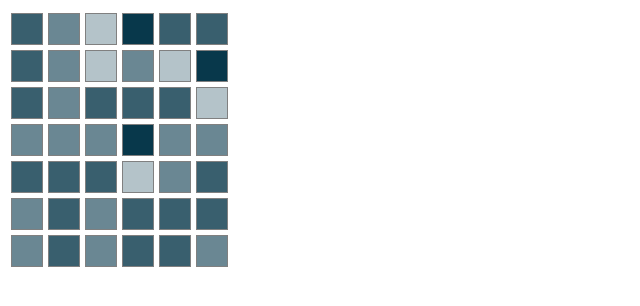
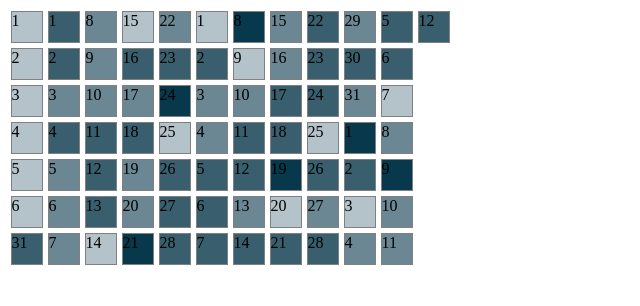
Before and after one commit to esfxra/js-heat-graph, a website built with Vite: page index.html in a window 1280 px wide. Shown: the whole page, without its empty margins (0-640 px from the left). Built offline with nearby package versions, Linux system fonts and the light colour scheme.

Commit message:
Solved start and end of the week problem
Co-authored-by: Diego <diegoserranor@gmail.com>

```diff
--- a/index.html
+++ b/index.html
@@ -5,12 +5,12 @@
       .day {
         width: 30px;
         height: 30px;
-        margin: 5px 2.5px;
+        margin: 2.5px 2.5px;
 
         border: 1px solid grey;
       }
       .week {
-        display: inline-block;
+        display: inline-grid;
       }
     </style>
   </head>
--- a/lib/createCalendar.js
+++ b/lib/createCalendar.js
@@ -18,6 +18,7 @@ function createDate(year, month, day, hour = 12, minute = 0) {
 
 function createCalendar(start, end) {
   const difference = end.diff(start, "days");
+  console.log(`Number of weeks: ${difference.as("weeks")}`);
 
   const calendar = [];
 
--- a/lib/drawCalendar.js
+++ b/lib/drawCalendar.js
@@ -4,9 +4,22 @@ function drawCalendar(activity) {
   let day;
   let week = document.createElement("div");
 
+  // Handle missing days on first week
+
+  if (activity[0].date.weekday !== 1) {
+    for (let j = 1; j < activity[0].date.weekday; j++) {
+      day = document.createElement("div");
+      day.appendChild(document.createTextNode(j));
+      day.classList.add("day");
+      day.style.backgroundColor = "#b4c3c9";
+      week.appendChild(day);
+    }
+  }
+
   for (let i = 0; i < activity.length; i++) {
     // Create new day element
     day = document.createElement("div");
+    day.appendChild(document.createTextNode(activity[i].date.day));
     // Add styles to day
     day.classList.add("day");
 
@@ -38,14 +51,18 @@ function drawCalendar(activity) {
       day.style.backgroundColor = "#08384b";
     }
 
+    console.log(activity.length);
+
     // Append day to current week element
     week.appendChild(day);
     // Add styles to week
     week.classList.add("week");
 
+    // Append week
+    root.appendChild(week);
+
     if (activity[i].date.weekday % 7 == 0) {
-      // Append week, and reset element at the end of the week
-      root.appendChild(week);
+      // Reset element at the end of the week
       week = document.createElement("div");
     }
   }
--- a/main.js
+++ b/main.js
@@ -6,8 +6,8 @@ import {
 } from "./lib/createCalendar.js";
 
 // Feb 2021 Week 1
-const start = createDate(2021, 2, 1);
-const end = createDate(2021, 3, 15);
+const start = createDate(2021, 1, 31);
+const end = createDate(2021, 4, 12);
 
 // Create calendar
 const calendar = createCalendar(start, end);
```
